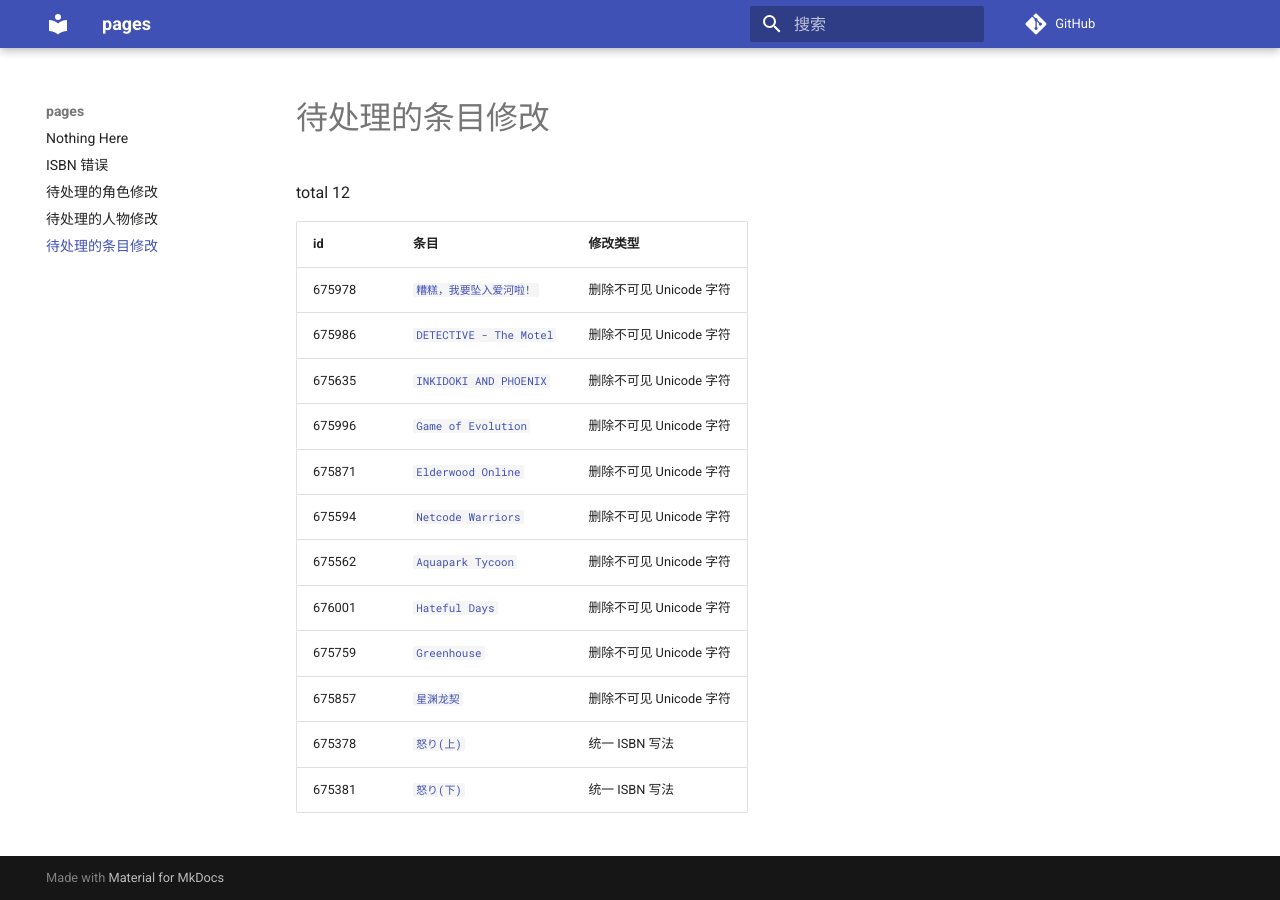
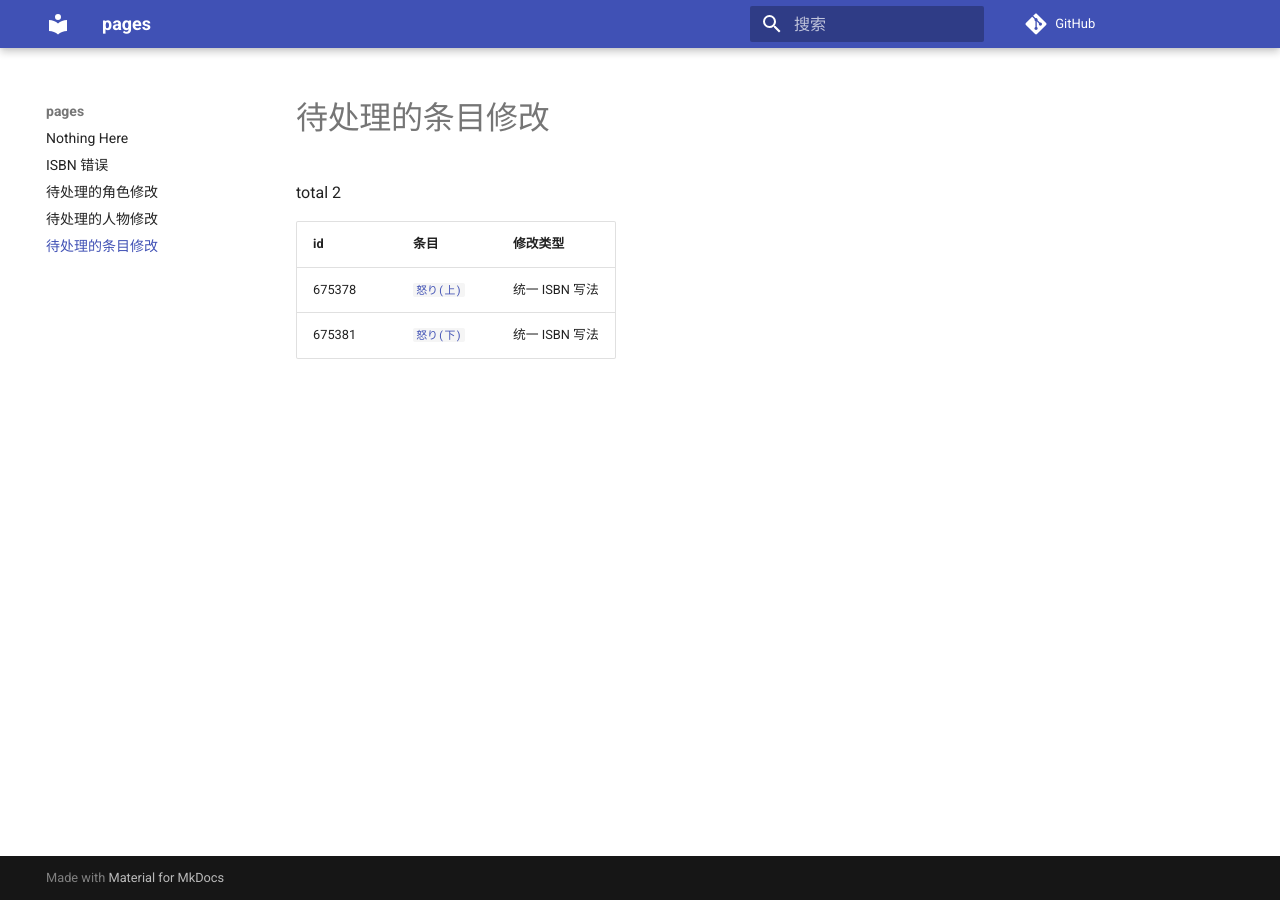
Before and after one commit to trim21/bangumi-pages, an MkDocs documentation site: the page built from docs/pending-subject-changes.md, in a window 1280 px wide. Built offline with MkDocs 1.6.1 and Material for MkDocs 9.7.7, drawn with Linux system fonts in a browser that asks for light colours; comment, search, counter and statistics services are not loaded.

Commit message:
update pending-changes.md

```diff
--- a/docs/pending-subject-changes.md
+++ b/docs/pending-subject-changes.md
@@ -1,18 +1,8 @@
 # 待处理的条目修改
 
-total 12
+total 2
 
 | id | 条目 | 修改类型 |
 | --- | --- | --- |
-| 675978 | [`糟糕，我要坠入爱河啦！`](https://bgm.tv/subject/675978) | 删除不可见 Unicode 字符 |
-| 675986 | [`DETECTIVE - The Motel`](https://bgm.tv/subject/675986) | 删除不可见 Unicode 字符 |
-| 675635 | [`INKIDOKI AND PHOENIX`](https://bgm.tv/subject/675635) | 删除不可见 Unicode 字符 |
-| 675996 | [`Game of Evolution`](https://bgm.tv/subject/675996) | 删除不可见 Unicode 字符 |
-| 675871 | [`Elderwood Online`](https://bgm.tv/subject/675871) | 删除不可见 Unicode 字符 |
-| 675594 | [`Netcode Warriors`](https://bgm.tv/subject/675594) | 删除不可见 Unicode 字符 |
-| 675562 | [`Aquapark Tycoon`](https://bgm.tv/subject/675562) | 删除不可见 Unicode 字符 |
-| 676001 | [`Hateful Days`](https://bgm.tv/subject/676001) | 删除不可见 Unicode 字符 |
-| 675759 | [`Greenhouse`](https://bgm.tv/subject/675759) | 删除不可见 Unicode 字符 |
-| 675857 | [`星渊龙契`](https://bgm.tv/subject/675857) | 删除不可见 Unicode 字符 |
 | 675378 | [`怒り(上)`](https://bgm.tv/subject/675378) | 统一 ISBN 写法 |
 | 675381 | [`怒り(下)`](https://bgm.tv/subject/675381) | 统一 ISBN 写法 |
```
